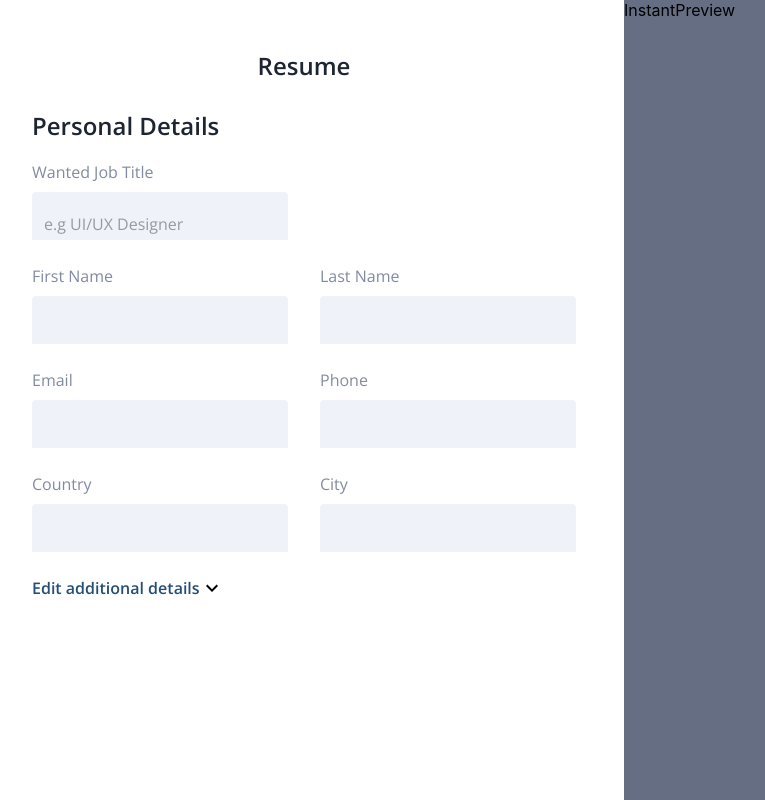
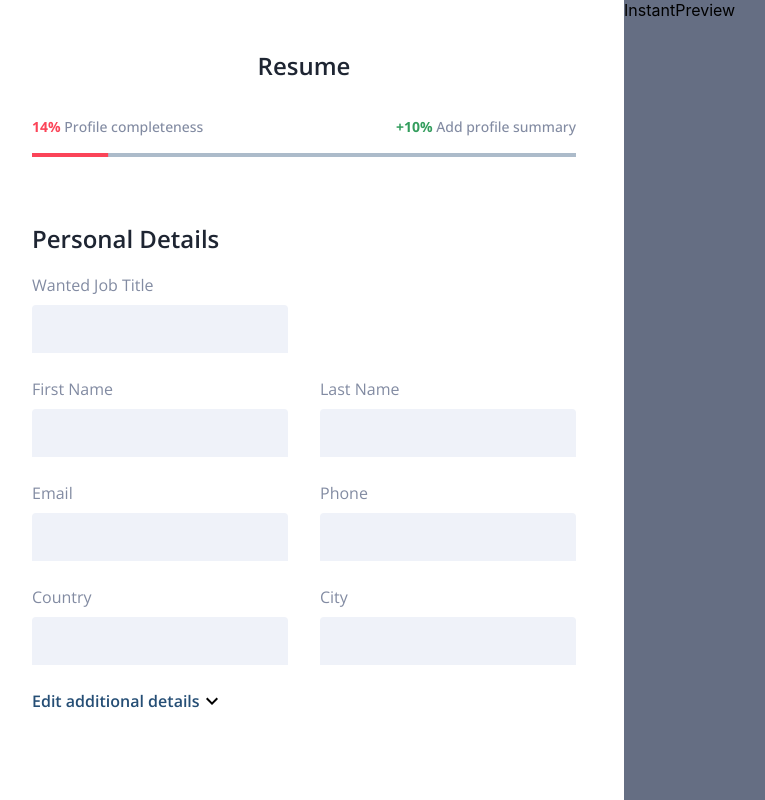
Before and after one commit to ssjisan/resume-builder, a React (Create React App) app: page / in a window 1280 px wide. Shown: the whole page, without its empty margins (16-781 px from the left). Built offline with nearby package versions, Linux system fonts and the light colour scheme.

Commit message:
progressbar added

```diff
--- a/src/Component/Builder/Builder.js
+++ b/src/Component/Builder/Builder.js
@@ -1,6 +1,7 @@
 import { Box, Typography } from "@mui/material";
 import React from "react";
 import PersonalDetails from "./PersonalDetails";
+import Progressbar from "./Progressbar";
 
 export default function Builder() {
   return (
@@ -8,13 +9,16 @@ export default function Builder() {
       sx={{
         p: 6,
         display: "flex",
-        flexDirection:"column",
+        flexDirection: "column",
         justifyContent: "center",
         alignItems: "center",
       }}
     >
-      <Typography sx={{ fontSize: "24px", fontWeight: 600 }} color="text.500">Resume</Typography>
-      <PersonalDetails/>
+      <Typography sx={{ fontSize: "24px", fontWeight: 600 }} color="text.500">
+        Resume
+      </Typography>
+      <Progressbar />
+      <PersonalDetails />
     </Box>
   );
 }
--- a/src/Component/Builder/PersonalDetails.js
+++ b/src/Component/Builder/PersonalDetails.js
@@ -31,7 +31,7 @@ export default function PersonalDetails() {
           >
             Wanted Job Title
           </Typography>
-          <TextField variant="filled" size="small" fullWidth placeholder="e.g UI/UX Designer"/>
+          <TextField variant="filled" size="small" fullWidth />
         </Grid>
         <Grid item xs={12} md={6}></Grid>
         <Grid item xs={12} md={6}>
--- /dev/null
+++ b/src/Component/Builder/Progressbar.js
@@ -0,0 +1,37 @@
+import { Box, LinearProgress, Typography } from "@mui/material";
+import React, { useState } from "react";
+
+export default function Progressbar() {
+  // eslint-disable-next-line
+  const [progress, setProgress] = useState(14);
+  return (
+    <Box sx={{ width: "100%", mt: 4, mb: 5 }}>
+      <Box
+        sx={{
+          display: "flex",
+          flexDirection: "row",
+          justifyContent: "space-between",
+          mb: 2,
+        }}
+      >
+        <Typography sx={{ fontSize: "14px", fontWeight: 500 }} color="text.400">
+          <span style={{ fontWeight: 700, color: "#FB4458" }}>14%</span> Profile
+          completeness
+        </Typography>
+        <Typography sx={{ fontSize: "14px", fontWeight: 500 }} color="text.400">
+          <span style={{ fontWeight: 700, color: "#339D5D" }}>+10%</span> Add
+          profile summary
+        </Typography>
+      </Box>
+      <LinearProgress
+        variant="determinate"
+        value={progress}
+        sx={{
+          "& .MuiLinearProgress-bar1Determinate": {
+            backgroundColor: "#FB4458",
+          },
+        }}
+      />
+    </Box>
+  );
+}
--- a/src/Component/Preview/InstantPreview.js
+++ b/src/Component/Preview/InstantPreview.js
@@ -1,8 +1,12 @@
-import { Box } from '@mui/material'
-import React from 'react'
+import { Box } from "@mui/material";
+import React from "react";
 
 export default function InstantPreview() {
   return (
-    <Box sx={{backgroundColor:"#656E83", height:"100vh"}}>InstantPreview</Box>
-  )
+    <Box
+      sx={{ backgroundColor: "#656E83", height: "100vh", position: "fixed", width:"100%" }}
+    >
+      InstantPreview
+    </Box>
+  );
 }
```
